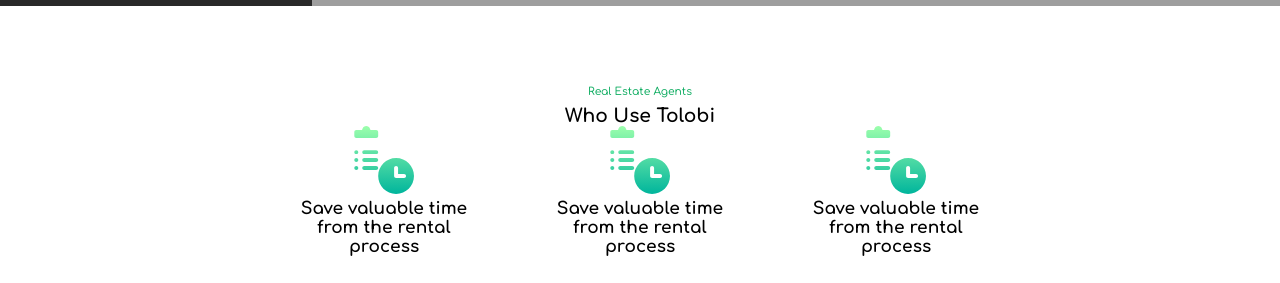
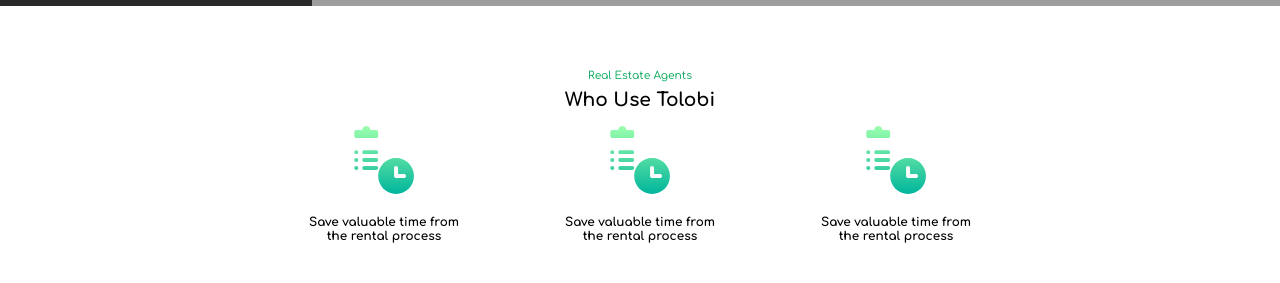
Before and after one commit to asiefmahir/tolobi, a React (Create React App) app: page / in a window 1280 px wide. Shown: the part 514-797 px from the top of the page. Built offline with nearby package versions, Linux system fonts and the light colour scheme; grey boxes are pictures that could not be loaded.

Commit message:
featured css margin added

```diff
--- a/src/components/features/ItemCard.jsx
+++ b/src/components/features/ItemCard.jsx
@@ -12,7 +12,8 @@
 const Excerpt = styled.h4`
 	color: #000000;
 	font-weight: 700;
-	font-size: 17px;
+	margin-top:1rem;
+	font-size:12px;
 `;
 
 const ItemCard = ({ card }) => {
--- a/src/components/features/index.jsx
+++ b/src/components/features/index.jsx
@@ -9,7 +9,7 @@
 
 const Container = styled.div`
 	text-align: center;
-	margin-top: 5rem;
+	margin-top: 4rem;
 `;
 
 const H3 = styled.h3`
@@ -19,6 +19,7 @@
 	display: flex;
 	align-items:center;
 	justify-content:space-around;
+	margin-top:1rem;
 `;
 const Features = ({ features }) => {
 	return (
```
